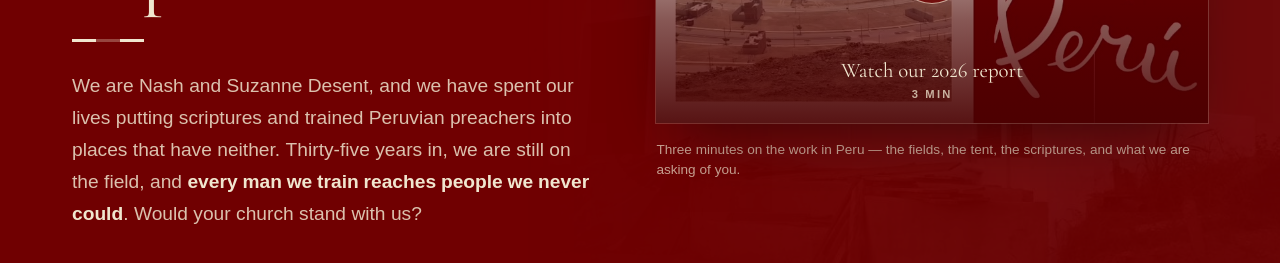
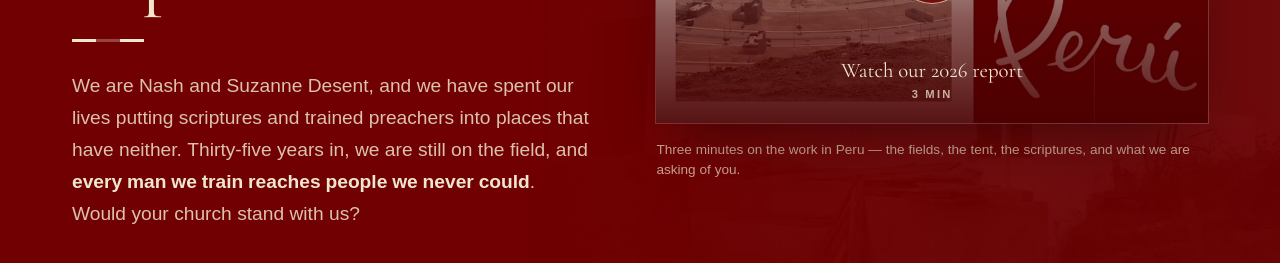
Before and after one commit to edesent/desentperu, a Next.js app: page / in a window 1280 px wide. Shown: the part 495-758 px from the top of the page. Built offline with nearby package versions, Linux system fonts and the light colour scheme; no server answers; a web font is replaced by a local one.

Commit message:
Updated homepage ministry introduction wording

```diff
--- a/src/app/page.tsx
+++ b/src/app/page.tsx
@@ -33,7 +33,7 @@ export default function HomePage() {
             <span className="flag-rule mt-7" />
             <p className="lede mt-7 max-w-xl">
               We are Nash and Suzanne Desent, and we have spent our lives
-              putting scriptures and trained Peruvian preachers into places
+              putting scriptures and trained preachers into places
               that have neither. Thirty-five years in, we are still on the
               field, and{" "}
               <strong className="font-semibold text-candle">
```
